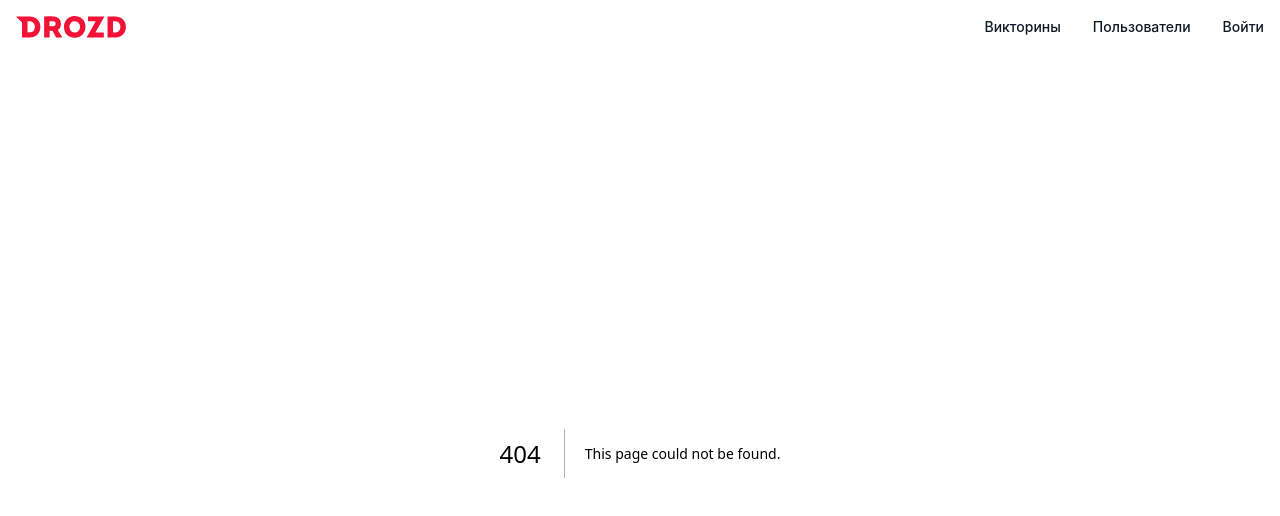
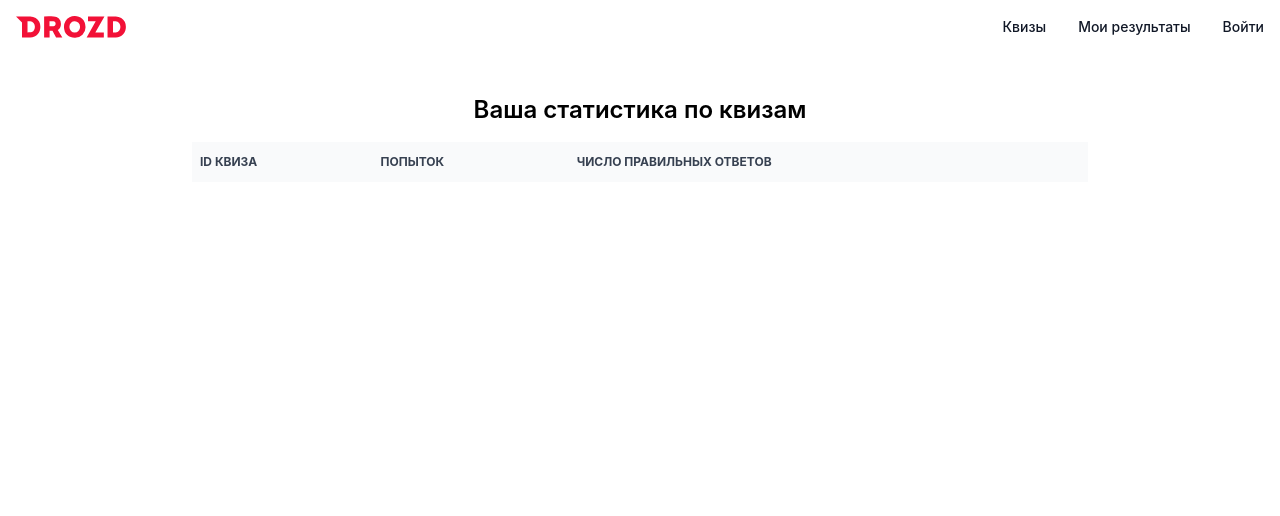
Before and after one commit to TeamHeightline/DrozdTestTask, a Next.js app: page /my-statistic in a window 1280 px wide. Before the commit this address had no page. Shown: the top 516 px of the page. Built offline with nearby package versions, Linux system fonts and the light colour scheme.

Commit message:
Сделал отображение личной статистики. Сделал сохранение статистики по квизам в local storage

```diff
--- a/src/components/top-bar/index.tsx
+++ b/src/components/top-bar/index.tsx
@@ -5,11 +5,11 @@ import {useAuth} from "@/src/context/auth-context";
 const pages = [
     {
         url: "/quiz",
-        title: "Викторины",
+        title: "Квизы",
     },
     {
-        url: "/users",
-        title: "Пользователи",
+        url: "/my-statistic",
+        title: "Мои результаты",
     },
     {
         url: "/login",
--- /dev/null
+++ b/src/pages/my-statistic/index.tsx
@@ -0,0 +1,48 @@
+import React, { useEffect, useState } from 'react';
+
+interface Statistic {
+    id: string;
+    attempts: number;
+    correctAnswers: string[];
+
+}
+export default function MyStatistic()  {
+    const [statistics, setStatistics] = useState<Statistic[]>([]);
+
+    useEffect(() => {
+        // Чтение статистики из Local Storage
+        const stats = JSON.parse(localStorage.getItem('quizStatistics')) || {};
+        const formattedStats = Object.keys(stats).map((quizId) => ({
+            id: quizId,
+            attempts: stats[quizId].length,
+            correctAnswers: stats[quizId],
+        }));
+        setStatistics(formattedStats);
+    }, []);
+
+    return (
+        <div className="max-w-4xl mx-auto mt-10">
+            <h2 className="text-2xl font-semibold text-center mb-4">Ваша статистика по квизам</h2>
+            <div className="overflow-x-auto">
+                <table className="w-full text-sm text-left rtl:text-right text-gray-500 dark:text-gray-400">
+                    <thead className="text-xs text-gray-700 uppercase bg-gray-50 dark:bg-gray-700 dark:text-gray-400">
+                    <tr>
+                        <th className="py-3 px-2">ID Квиза</th>
+                        <th className="py-3 px-2">Попыток</th>
+                        <th className="py-3 px-2">Число правильных ответов</th>
+                    </tr>
+                    </thead>
+                    <tbody className="bg-white border-b dark:bg-gray-800 dark:border-gray-700">
+                    {statistics.map((stat) => (
+                        <tr key={stat.id} className="bg-white border-b dark:bg-gray-800 dark:border-gray-700">
+                            <td className="px-6 py-4">{stat.id}</td>
+                            <td className="px-6 py-4">{stat.attempts}</td>
+                            <td className="px-6 py-4">{stat.correctAnswers.join(', ')}</td>
+                        </tr>
+                    ))}
+                    </tbody>
+                </table>
+            </div>
+        </div>
+    );
+};
--- a/src/pages/quiz/[id].tsx
+++ b/src/pages/quiz/[id].tsx
@@ -31,8 +31,8 @@ export const getServerSideProps: GetServerSideProps<QuizzesProps> = async (conte
 
 export default function QuizPage({quiz}: QuizzesProps) {
     const [selectedAnswers, setSelectedAnswers] = useState<{ [key: number]: string }>({});
-    const [responseMessage, setResponseMessage] = useState<string>(''); // Текст ответа от сервера
-    const [responseStatus, setResponseStatus] = useState<'none' | 'success' | 'failed'>('none'); // Состояние ответа
+    const [numberOfTrueAnswers, setNumberOfTrueAnswers] = useState<number | null>(null);
+    const [responseStatus, setResponseStatus] = useState<'none' | 'success' | 'failed'>('none');
     const router = useRouter();
 
     function handleAnswerSelect(questionIndex: number, answer: string) {
@@ -45,12 +45,22 @@ export default function QuizPage({quiz}: QuizzesProps) {
         })
             .then((response) => {
                 console.log('Ответ сервера:', response.data);
-                setResponseMessage(`Ответ сохранен, число правильных ответов: ${response.data.split(":")[1]}`);
+                const numberOfTrueAnswers = Number(response.data.split(":")[1]);
+                setNumberOfTrueAnswers(numberOfTrueAnswers);
                 setResponseStatus('success');
+
+                //Сохранение статистики в Local Storage
+                const quizStatisticsKey = 'quizStatistics';
+                const quizId = quiz.id;
+                const allQuizzesStatistics = JSON.parse(localStorage.getItem(quizStatisticsKey) || '{}');
+                if (!allQuizzesStatistics[quizId]) {
+                    allQuizzesStatistics[quizId] = [];
+                }
+                allQuizzesStatistics[quizId].push(numberOfTrueAnswers);
+                localStorage.setItem(quizStatisticsKey, JSON.stringify(allQuizzesStatistics));
             })
             .catch((error) => {
                 console.error('Ошибка при отправке ответов:', error);
-                setResponseMessage('Произошла ошибка при отправке ответов.');
                 setResponseStatus('failed');
             });
     }
@@ -63,7 +73,7 @@ export default function QuizPage({quiz}: QuizzesProps) {
 
             {responseStatus === "success" ? (
                 <>
-                    <h3 className="text-lg font-semibold mb-2">{responseMessage}</h3>
+                    <h3 className="text-lg font-semibold mb-2">Ответ сохранен, число правильных ответов: {numberOfTrueAnswers}</h3>
                     <button
                         className="mt-4 btn"
                         onClick={() => router.push('/')}
@@ -101,7 +111,7 @@ export default function QuizPage({quiz}: QuizzesProps) {
                             {responseStatus === "none" ? "Отправить ответы" : "Отправить снова"}
                         </button>
                         {responseStatus === "failed" && (
-                            <p className="text-red-500 mt-2">{responseMessage}</p>
+                            <p className="text-red-500 mt-2">Произошла ошибка при отправке ответов.</p>
                         )}
                     </div>
                 </>
```
